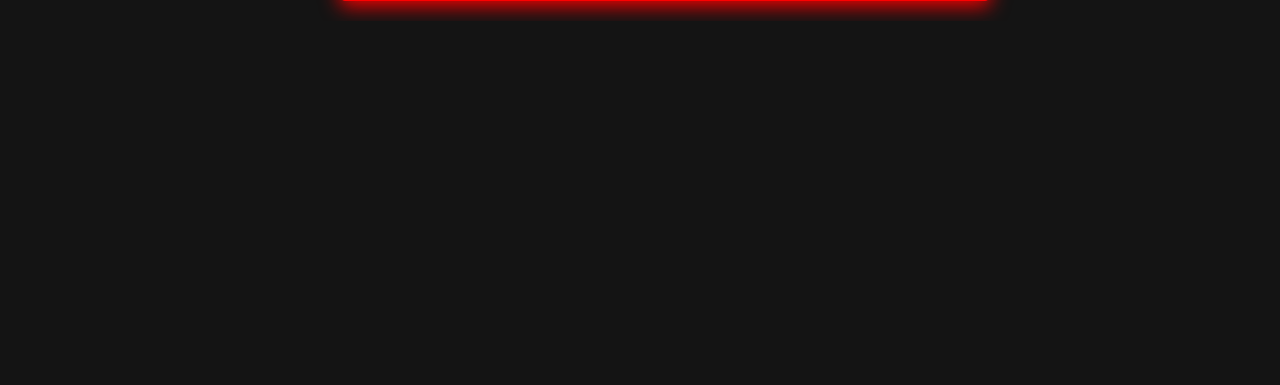
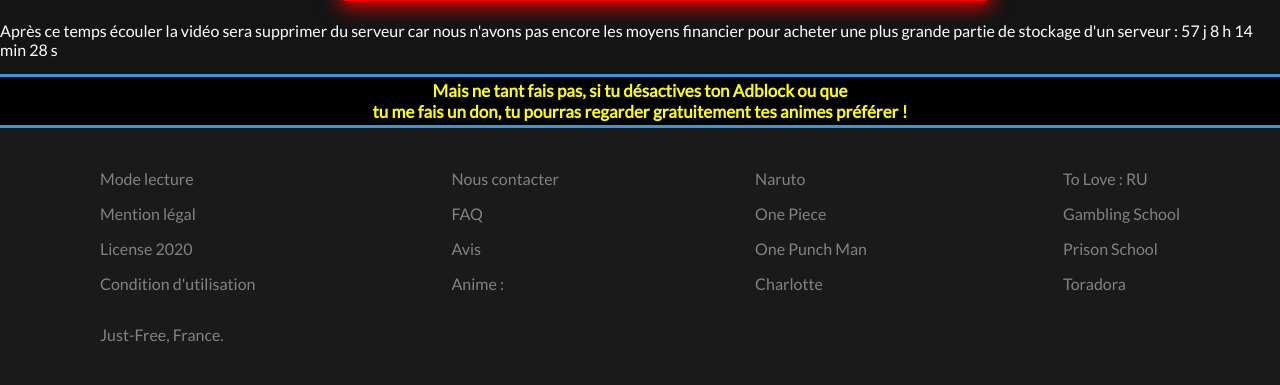
Before and after one commit to maxenzo10/Just-Free, a PHP site: the page made by FILM - Project Itoh Harmony VF.html in a window 1280 px wide. Shown: the part 1302-1687 px from the top of the page. Before the commit the page ends 1323 px from the top, so only its background shows below. Run offline with PHP 8.4, Linux system fonts and the light colour scheme; some libraries are stand-ins or nearby versions.

Commit message:
Version 1.49
Add

```diff
--- a/FILM - Project Itoh Harmony VF.css
+++ b/FILM - Project Itoh Harmony VF.css
@@ -120,6 +145,11 @@ h5{
 
 .info{
     border-bottom: 3px solid #3498DB;
+}
+
+.infos{
+    margin-top: 15px;
+    border-top: 3px solid #3498DB;
 }
 
 /*  Section de Résumer ou de présentation  */
@@ -241,6 +271,23 @@ h5{
     background-color: #252525;
 }
 
+/*Pied de page*/
+
+footer{
+    background-color: #1a1a1a;
+    padding: 25px 100px;
+    color: #828282;
+    border-top: 3px solid #3498DB;
+}
+
+footer .colonnes{
+    display: flex;
+    flex-wrap: wrap;
+    justify-content: space-between;
+}
+
+/*Fin du Pied de page*/
+
 
 
 /*Code sur Android*/
--- a/FILM - Project Itoh Harmony VF.html
+++ b/FILM - Project Itoh Harmony VF.html
@@ -65,6 +65,22 @@
 
 			<!-- Fin Corps de la page  -->
 
+			<div class="compteur-visite">
+	<h3 class="p">Visite total :</h3>
+	<h2 id="counter">0</h2>
+	<script type="text/javascript">
+		const counter = document.getElementById("counter");
+
+		const updateCounter = async () => {
+			const data = await fetch('https://api.countapi.xyz/hit/just-free-anime-hd-film-project-itoh-harmony-vf/visits')
+			const count = await data.json()
+			counter.innerHTML = count.value
+		};
+
+		updateCounter();
+	</script>
+	</div>
+
 			<section>
 
 				<div class="main">
@@ -119,8 +135,70 @@
 
 			</section>
 
+			<!--  Compte à rebours -->
+		<label id="Compte"></label>
+ 	<script type="text/javascript">
+ var Affiche=document.getElementById("Compte");
+ function Rebour() {
+ var date1 = new Date();
+ var date2 = new Date ("Apr 10, 2022 00:00:00");
+ var sec = (date2 - date1) / 1000;
+ var n = 24 * 3600;
+ if (sec > 0) {
+ j = Math.floor (sec / n);
+ h = Math.floor ((sec - (j * n)) / 3600);
+ mn = Math.floor ((sec - ((j * n + h * 3600))) / 60);
+ sec = Math.floor (sec - ((j * n + h * 3600 + mn * 60)));
+ Affiche.innerHTML = "Après ce temps écouler la vidéo sera supprimer du serveur car nous n'avons pas encore les moyens financier pour acheter une plus grande partie de stockage d'un serveur : " + j +" j "+ h +" h "+ mn +" min "+ sec + " s";
+ window.status = "Temps restant : " + j +" j "+ h +" h "+ mn +" min "+ sec + " s ";
+ }
+ tRebour=setTimeout ("Rebour();", 1000);
+ }
+ Rebour();
+ 	</script>
+<!-- Fin du Compte à rebours -->
+
+<h5 class="infos">
+				Mais ne tant fais pas, si tu désactives ton Adblock ou que <br>
+				  tu me fais un don, tu pourras regarder gratuitement tes animes préférer !
+			</h5>
 
 
+<!-- Pied de page -->
+
+		<footer>
+			<div class="colonnes">
+				<div class="colonne">
+					<p>Mode lecture</p>
+					<p>Mention légal</p>
+					<p>License 2020</p>
+					<p>Condition d'utilisation</p>
+				</div>
+				<div class="colonne">
+					<p>Nous contacter</p>
+					<p>FAQ</p>
+					<p>Avis</p>
+					<p>Anime :</p>
+				</div>
+				<div class="colonne">
+					<p>Naruto</p>
+					<p>One Piece</p>
+					<p>One Punch Man</p>
+					<p>Charlotte</p>
+				</div>
+				<div class="colonne">
+					<p>To Love : RU</p>
+					<p>Gambling School</p>
+					<p>Prison School</p>
+					<p>Toradora</p>
+				</div>
+			</div>
+			<p>
+				Just-Free, France.
+			</p>
+		</footer>
+
+		<!-- Fin du Pied de page -->
 
 
 
```
Also changed, not shown: other parts of FILM - Project Itoh Harmony VF.css (+35 -1 lines).
